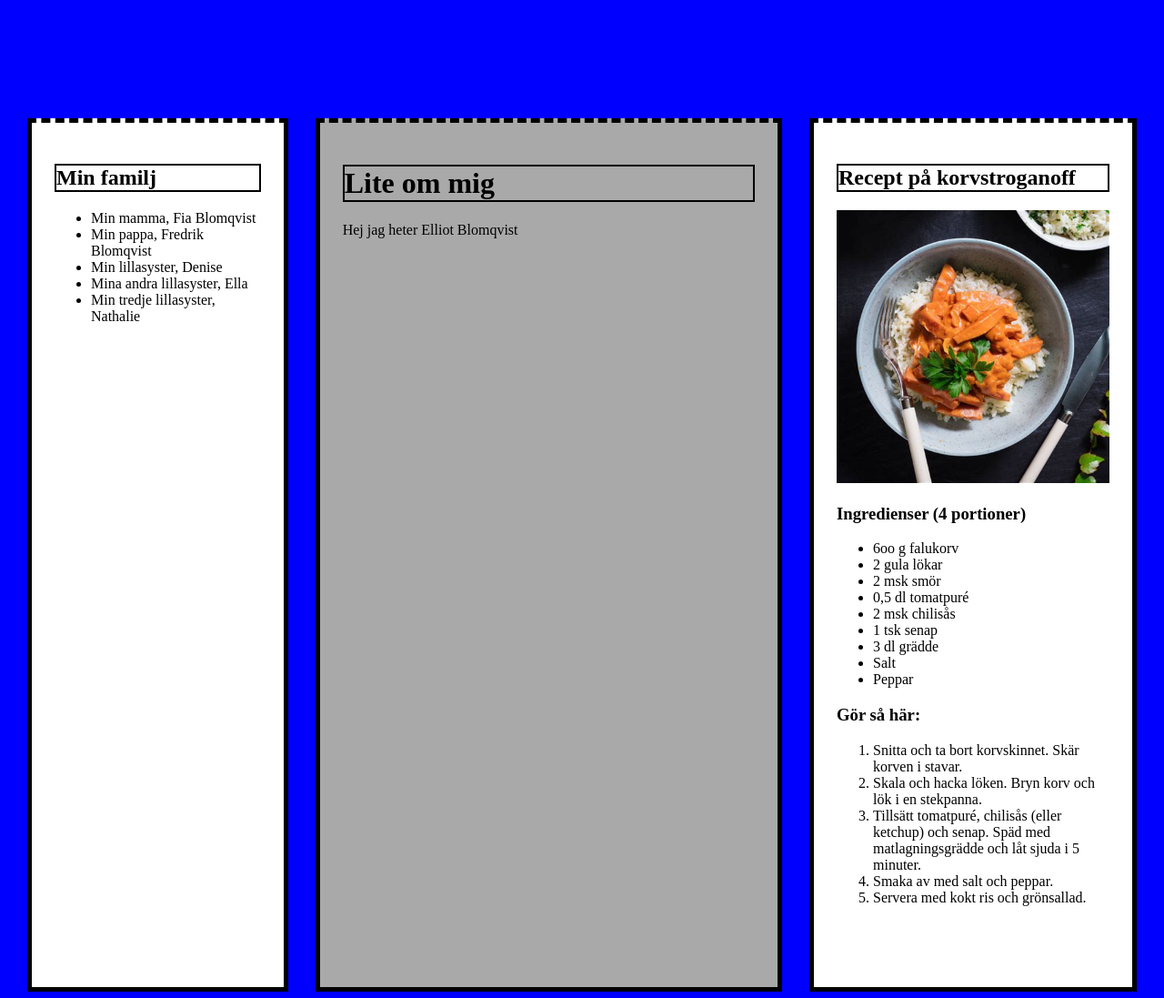
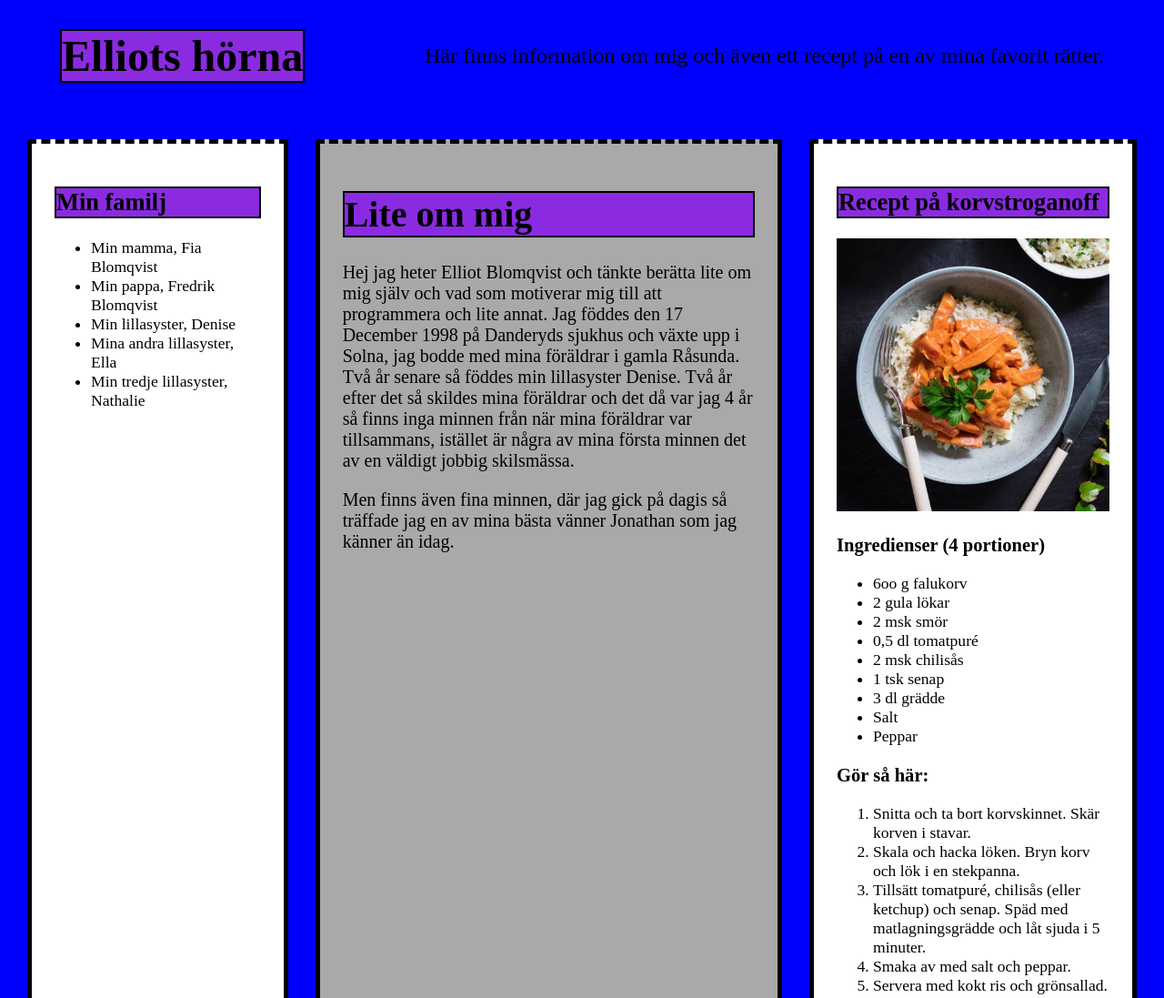
Before and after one commit to elgen98/flexochgrid, a plain HTML site: page flex_index.html in a window 1280 px wide. Shown: the top 1097 px of the page at 91% size. Drawn offline with Linux system fonts and the light colour scheme.

Commit message:
Added content and Header

```diff
--- a/CSS/main.css
+++ b/CSS/main.css
@@ -2,6 +2,7 @@ body {
   margin: 0;
   background-color: blue;
   height: 100%;
+  font-size: 12pt;
 }
 .flex-box {
   display: flex;
@@ -10,7 +11,6 @@ body {
   justify-content: space-around;
   gap: 30px;
   padding: 30px;
-  margin-top: 100px;
 }
 .flex-box > div {
   background-color: white;
@@ -20,11 +20,19 @@ body {
   border-bottom: solid 5px black;
   flex: 1 0 90vw;
   padding: 25px;
+  font-size: 1.1rem;
+}
+header {
+  display: flex;
+  flex-direction: column;
+  justify-content: space-around;
+  align-items: center;
+  font-size: 1.5rem;
 }
 #main {
   background-color: darkgray;
-  height: 900px;
   flex: 1 0 90vw;
+  font-size: 1.25rem;
 }
 #korv {
   width: 300px;
@@ -32,6 +40,7 @@ body {
 h1,
 h2 {
   border: 2px solid black;
+  background-color: blueviolet;
 }
 @media screen and (min-width: 768px) {
   .flex-box {
@@ -43,10 +52,10 @@ h2 {
     flex: 1 0 15vw;
     padding: 25px;
   }
+  header {
+    flex-direction: row;
+  }
   #main {
     flex: 2 0 30vw;
   }
-  #korv {
-    width: 300px;
-  }
 }
--- a/flex_index.html
+++ b/flex_index.html
@@ -8,7 +8,14 @@
     <title>Flex</title>
   </head>
   <body>
-    <div class="flex-box">
+    <header>
+      <h1>Elliots hörna</h1>
+      <p>
+        Här finns information om mig och även ett recept på en av mina favorit
+        rätter.
+      </p>
+    </header>
+    <main class="flex-box">
       <div>
         <h2>Min familj</h2>
         <ul>
@@ -21,7 +28,17 @@
       </div>
       <div id="main">
         <h1>Lite om mig</h1>
-        <p>Hej jag heter Elliot Blomqvist</p>
+        <p>
+          Hej jag heter Elliot Blomqvist och tänkte berätta lite om mig själv
+          och vad som motiverar mig till att programmera och lite annat. Jag
+          föddes den 17 December 1998 på Danderyds sjukhus och växte upp i
+          Solna, jag bodde med mina föräldrar i gamla Råsunda. Två år senare så
+          föddes min lillasyster Denise. Två år efter det så skildes mina
+          föräldrar och det då var jag 4 år så finns inga minnen från när mina
+          föräldrar var tillsammans, istället är några av mina första minnen det
+          av en väldigt jobbig skilsmässa.
+          <p>Men finns även fina minnen,  där jag gick på dagis så träffade jag en av mina bästa vänner Jonathan som jag känner än idag.</p>
+        </p>
       </div>
       <div>
         <h2>Recept på korvstroganoff</h2>
@@ -50,6 +67,6 @@
           <li>Servera med kokt ris och grönsallad.</li>
         </ol>
       </div>
-    </div>
+    </main>
   </body>
 </html>
```
